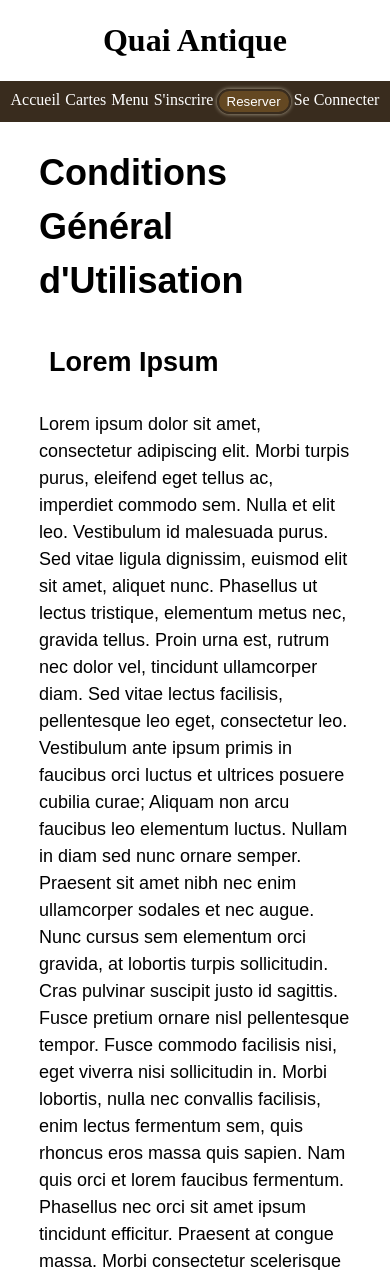
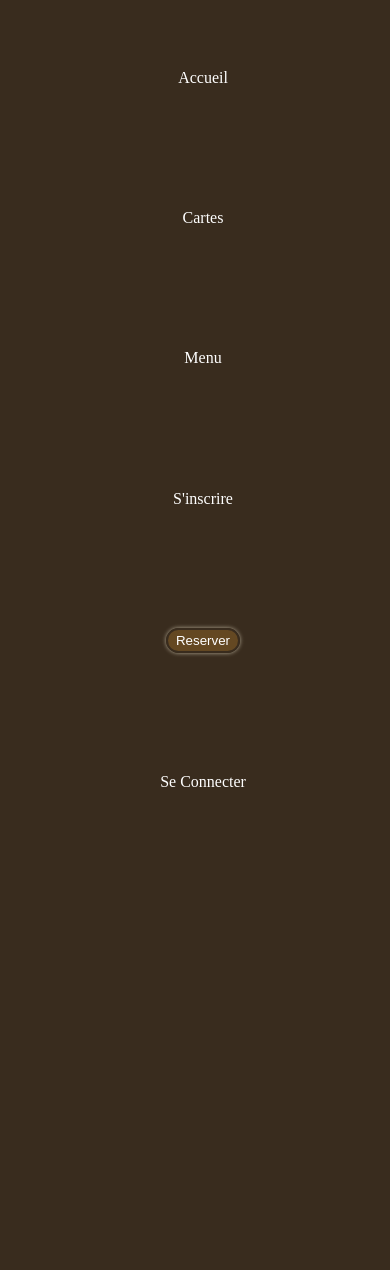
Before and after one commit to Megios/ecf_restaurant, a Symfony app: template templates/cgu_page/index.html.twig in a window 390 px wide. Shown: the top 1270 px of the page. After the commit the page ends 787 px from the top, so only its background shows below. Run offline with Twig, Linux system fonts and the light colour scheme; the template is opened without the code that fills it, so the values that code supplies are empty; some libraries are stand-ins or nearby versions.

```diff
--- a/templates/footer.html.twig
+++ b/templates/footer.html.twig
@@ -2,7 +2,6 @@
 
 
 	<style>
-
 		.footer {
 			background: #B6AC97;
 			display: flex;
--- a/templates/nav.html.twig
+++ b/templates/nav.html.twig
@@ -53,6 +53,18 @@
 		.navMain button:active {
 			box-shadow: inset 0 0 3px 2px #b6ac97;
 		}
+		@media screen and (max-width:769px){
+			.navMain{
+				position:fixed;
+				top:0;
+				z-index: 5;
+				height: 100vh;
+				width: 100vw;
+				flex-direction:column;
+				align-items:center;
+				justify-content:space-around;
+			}
+		}
 	</style>
 	<div class="logo">
 		<h1>Quai Antique</h1>
```
Also changed, not shown: 1 other file.
